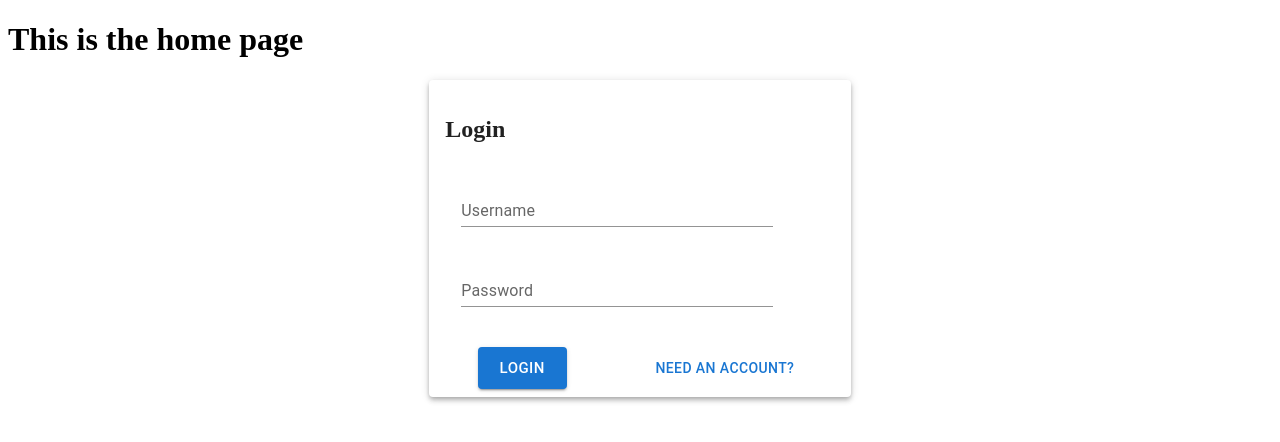
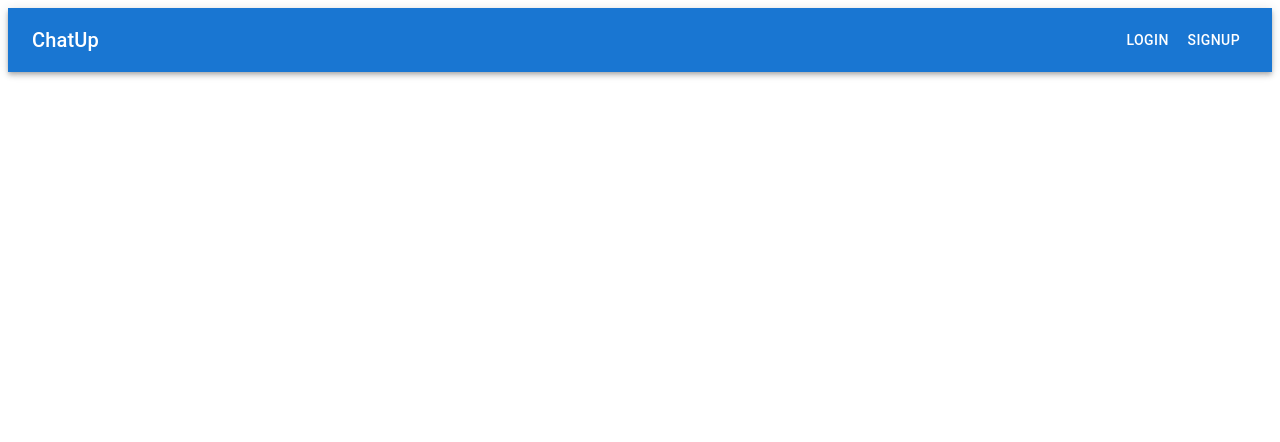
Before and after one commit to josh-W42/chatup, a React (Create React App) app in the folder client/: page / in a window 1280 px wide. Shown: the top 442 px of the page. Built offline with nearby package versions, Linux system fonts and the light colour scheme; some icons are missing.

Commit message:
removed unused imports and detached auth components from Home page

```diff
--- a/client/src/App.tsx
+++ b/client/src/App.tsx
@@ -1,5 +1,5 @@
-import React from "react";
 import { Switch, Route } from "react-router-dom";
+import AuthPage from "./pages/AuthPage";
 import ChatDashboard from "./pages/ChatDashboard";
 import Home from "./pages/Home";
 
@@ -10,6 +10,7 @@ function App(props: AppProps): JSX.Element {
     <>
       <Switch>
         <Route exact path="/" component={Home} />
+        <Route path="/auth" component={AuthPage} />
         <Route path="/chats" component={ChatDashboard} />
       </Switch>
     </>
--- a/client/src/components/MessageList/index.tsx
+++ b/client/src/components/MessageList/index.tsx
@@ -1,4 +1,4 @@
-import { useState, useEffect } from "react";
+import { useEffect } from "react";
 import { Chat, fetchChat, Message } from "../../actions";
 import { addTimeElement } from "../../util/time";
 import { useRouteMatch } from "react-router-dom";
@@ -14,7 +14,6 @@ import {
 } from "@material-ui/core";
 import { StoreState } from "../../reducers";
 import { connect } from "react-redux";
-import { useRef } from "react";
 
 interface URLParams {
   id?: string;
--- a/client/src/pages/Home.tsx
+++ b/client/src/pages/Home.tsx
@@ -1,10 +1,9 @@
-import LoginCard from "../components/LoginCard";
+import TopNav from "../components/TopNav";
 
 const Home = (): JSX.Element => {
   return (
     <div>
-      <h1>This is the home page</h1>
-      <LoginCard />
+      <TopNav />
     </div>
   );
 };
```
Also changed, not shown: client/src/components/BottomActionBar/index.tsx (+1 -7 lines).
